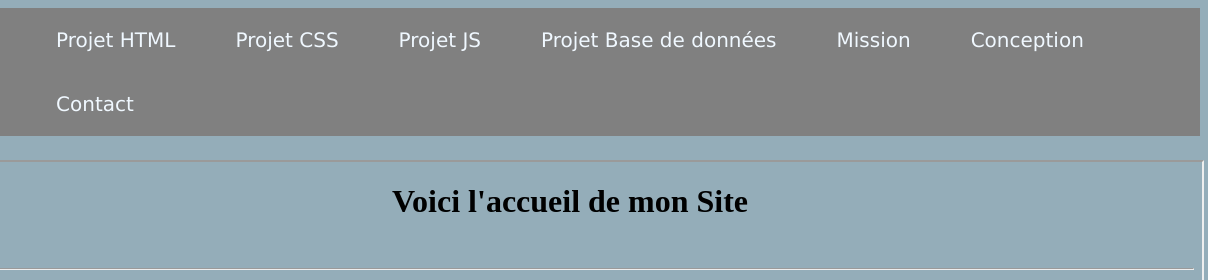
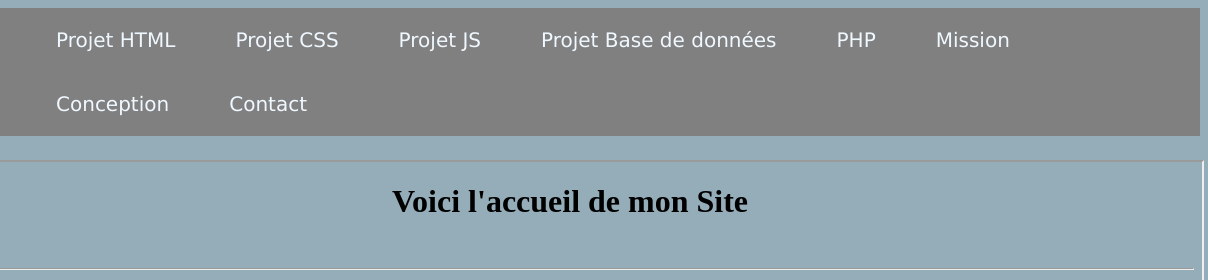
Before and after one commit to Momobcm/porfolio.bouchami.mohamed, a plain HTML site: page index.html in a window 1280 px wide. Shown: the top 280 px of the page, 72-1280 px from the left. Drawn offline with Linux system fonts and the light colour scheme.

Commit message:
Update index.html

```diff
--- a/index.html
+++ b/index.html
@@ -49,6 +49,8 @@
                         <li><a href="exercice.html">Exercices Jointure </a></li>
                     </ul>
                 </li>
+                 <li class="menu-js"><a href="gbhyb.epizy.com">PHP</a>
+                </li>
                 <li class="menu-js"><a href="#">Mission</a>
                     <ul class="submenu">
                         <li><a href="cvmb.html">Cv</a></li>
```
